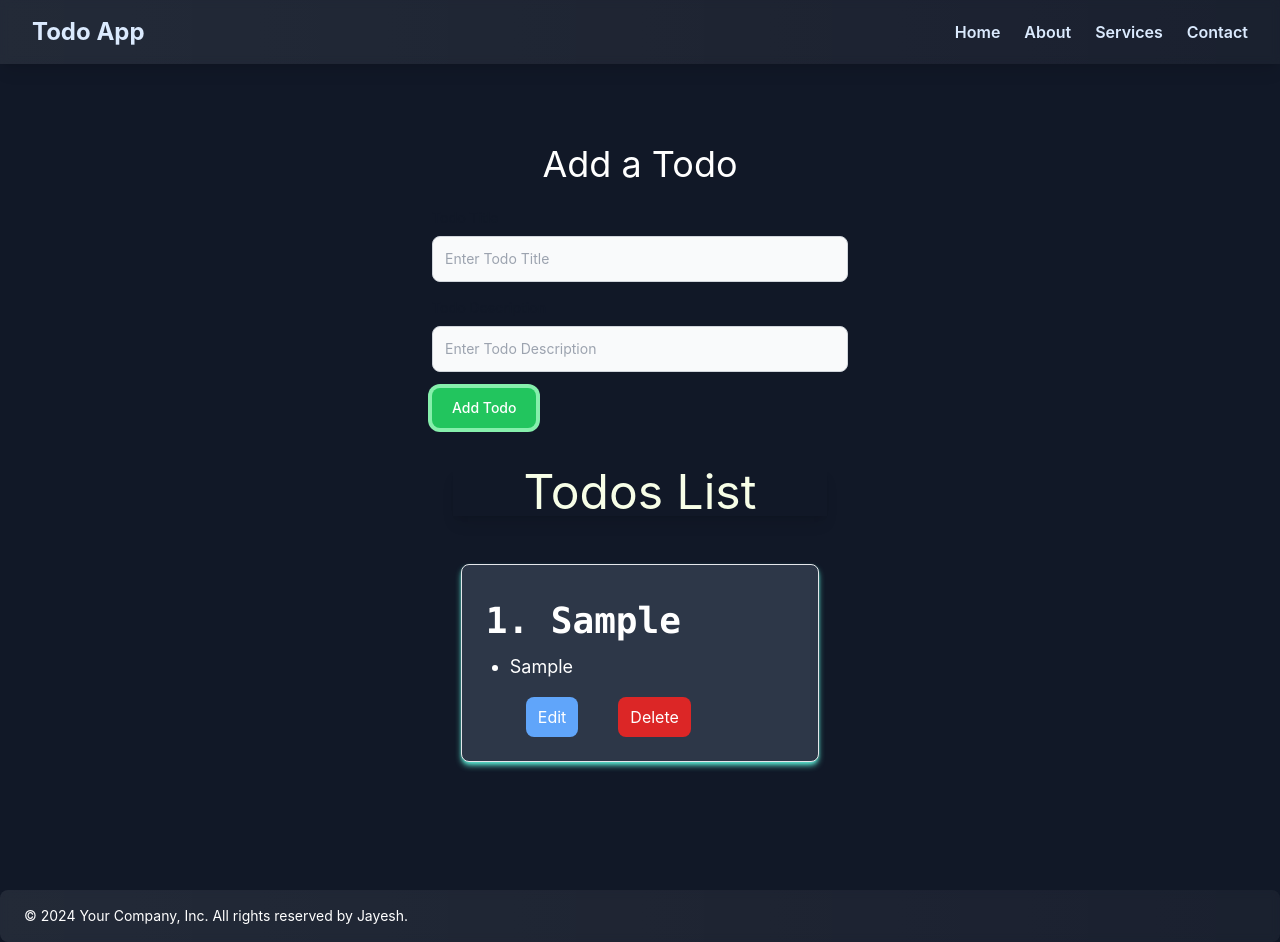
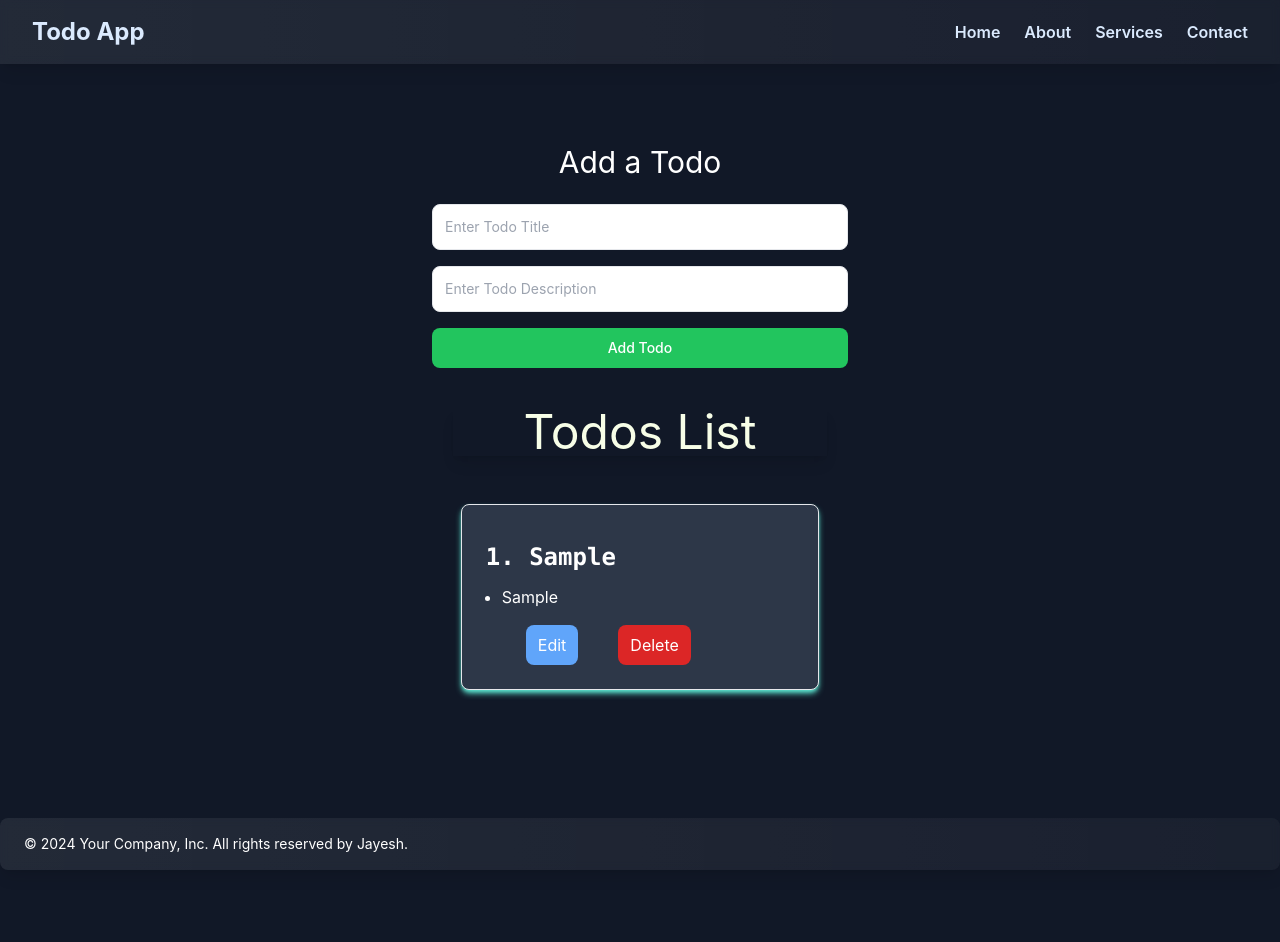
Before and after one commit to jayeshpal001/to-do-app, a React (Create React App) app: page / in a window 1280 px wide. Both pictures are taken after typing "Sample", "Sample" into the empty fields and a click on the button "Add Todo". After the commit the page ends 870 px from the top, so only its background shows below. Built offline with nearby package versions, Linux system fonts and the light colour scheme.

Commit message:
add new funality like add more description when i edit the previous one

```diff
--- a/src/App.js
+++ b/src/App.js
@@ -1,67 +1,44 @@
-import React, { useEffect } from "react";
+import React, { useEffect, useState } from "react";
 import Navbar from "./components/Navbar";
 import { Todos } from "./components/Todos";
 import { AddTodo } from "./components/AddTodo";
-import { useState } from "react";
 import { About } from "./components/About";
 import Footer from "./components/Footer";
 import { BrowserRouter as Router, Routes, Route } from "react-router-dom";
-// import { editableInputTypes } from "@testing-library/user-event/dist/utils";
+
 function App() {
-  let initTodo;
-  if (localStorage.getItem("todos") === null) {
-    initTodo = [];
-  } else {
-    initTodo = JSON.parse(localStorage.getItem("todos"));
-  }
-  const onEdit = (sno, updatedTitle, updatedDesc) => {
-    setTodos((prevTodos) => {
-      const edit = prevTodos.map((todo) =>
-        todo.sno === sno
-          ? { ...todo, title: updatedTitle, desc: updatedDesc }
-          : todo
-      );
-      localStorage.setItem("todos", JSON.stringify(edit));
-      return edit;
-    });
-  };
-
-  const onDelete = (todo) => {
-    setTodos((prevTodos) => {
-      const updatedTodos = prevTodos.filter((e) => e !== todo);
-      localStorage.setItem("todos", JSON.stringify(updatedTodos));
-      return updatedTodos;
-    });
-  };
-
-  const addTodo = (title, desc) => {
-    console.log("I am adding this todo", title, desc);
-    let sno;
-    if (todos.length === 0) {
-      sno = 1;
-    } else {
-      sno = todos[todos.length - 1].sno + 1;
-    }
-
-    const myTodo = {
-      sno: sno,
-      title: title,
-      desc: desc,
-    };
-    setTodos([...todos, myTodo]);
-    console.log(myTodo);
-  };
-
-  const [todos, setTodos] = useState(initTodo);
+  const [todos, setTodos] = useState(() => {
+    const savedTodos = localStorage.getItem("todos");
+    return savedTodos ? JSON.parse(savedTodos) : [];
+  });
 
   useEffect(() => {
     localStorage.setItem("todos", JSON.stringify(todos));
   }, [todos]);
 
+  const onEdit = (sno, updatedTitle, updatedDesc) => {
+    setTodos((prevTodos) =>
+      prevTodos.map((todo) =>
+        todo.sno === sno
+          ? { ...todo, title: updatedTitle, desc: Array.isArray(updatedDesc) ? updatedDesc : [updatedDesc] }
+          : todo
+      )
+    );
+  };
+
+  const onDelete = (todo) => {
+    setTodos((prevTodos) => prevTodos.filter((e) => e.sno !== todo.sno));
+  };
+
+  const addTodo = (title, desc) => {
+    let sno = todos.length === 0 ? 1 : todos[todos.length - 1].sno + 1;
+    const myTodo = { sno, title, desc: Array.isArray(desc) ? desc : [desc] };
+    setTodos([...todos, myTodo]);
+  };
+
   return (
     <Router>
       <div className="h-screen flex flex-col">
-        {/* Navbar at the top */}
         <Navbar />
         <Routes>
           <Route
--- a/src/components/AddTodo.js
+++ b/src/components/AddTodo.js
@@ -18,48 +18,15 @@ export const AddTodo = ({ addTodo }) => {
   return (
     <div className="mt-10 py-10 flex justify-center px-4">
       <div className="w-full sm:w-3/4 md:w-2/4 lg:w-1/3">
-        <h1 className="text-3xl md:text-4xl text-white text-center mb-6">
-          Add a Todo
-        </h1>
-        <form className="max-w-lg mx-auto" onSubmit={submit}>
-          <div className="mb-4">
-            <label
-              htmlFor="title"
-              className="block mb-2 text-sm font-medium text-gray-900 dark:text-white"
-            >
-              Todo Title
-            </label>
-            <input
-              value={title}
-              onChange={(e) => setTitle(e.target.value)}
-              type="text"
-              id="title"
-              className="w-full p-3 text-sm rounded-lg border border-gray-300 bg-gray-50 dark:bg-gray-700 dark:border-gray-600 dark:text-white focus:ring-blue-500 focus:border-blue-500"
-              placeholder="Enter Todo Title"
-            />
-          </div>
+        <h1 className="text-3xl text-white text-center mb-6">Add a Todo</h1>
+        <form onSubmit={submit}>
+          <input value={title} onChange={(e) => setTitle(e.target.value)} type="text" placeholder="Enter Todo Title"
+            className="w-full p-3 text-sm rounded-lg border mb-4"/>
 
-          <div className="mb-4">
-            <label
-              htmlFor="desc"
-              className="block mb-2 text-sm font-medium text-gray-900 dark:text-white"
-            >
-              Todo Description
-            </label>
-            <input
-              value={desc}
-              onChange={(e) => setDesc(e.target.value)}
-              type="text"
-              id="desc"
-              className="w-full p-3 text-sm rounded-lg border border-gray-300 bg-gray-50 dark:bg-gray-700 dark:border-gray-600 dark:text-white focus:ring-blue-500 focus:border-blue-500"
-              placeholder="Enter Todo Description"
-            />
-          </div>
+          <input value={desc} onChange={(e) => setDesc(e.target.value)} type="text" placeholder="Enter Todo Description"
+            className="w-full p-3 text-sm rounded-lg border mb-4"/>
 
-          <button
-            type="submit"
-            className="w-full sm:w-auto px-5 py-2.5 text-sm font-medium text-white bg-green-500 rounded-lg hover:bg-green-600 focus:ring-4 focus:outline-none focus:ring-green-300 dark:bg-green-700 dark:hover:bg-green-600 dark:focus:ring-green-800"
-          >
+          <button type="submit" className="w-full px-5 py-2.5 text-sm font-medium text-white bg-green-500 rounded-lg">
             Add Todo
           </button>
         </form>
--- a/src/components/TodoItems.js
+++ b/src/components/TodoItems.js
@@ -3,70 +3,71 @@ import React, { useState } from "react";
 export const TodoItems = ({ todo, onDelete, onEdit }) => {
   const [isEditing, setIsEditing] = useState(false);
   const [newTitle, setNewTitle] = useState(todo.title);
-  const [newDesc, setNewDesc] = useState(todo.desc);
+  const [newDesc, setNewDesc] = useState(todo.desc || []);
+  const [descInput, setDescInput] = useState("");
+
+  const addNewDescription = () => {
+    if (descInput.trim() !== "") {
+      setNewDesc([...newDesc, descInput]);
+      setDescInput("");
+    }
+  };
 
   const handleSave = () => {
     onEdit(todo.sno, newTitle, newDesc);
-    setIsEditing(false); // Exit edit mode after saving
+    setIsEditing(false);
   };
 
   return (
     <div className="flex justify-center items-center w-full p-2 mb-10">
-      <div
-        className="border shadow-teal-300 shadow-md w-[90vw] sm:w-4/5 md:w-3/5 p-6 rounded-lg mt-10 h-fit"
-        style={{
-          minWidth: "28vw",
-          backgroundColor: "#2d3748",
-          color: "#ffffff",
-        }}
-      >
+      <div className="border shadow-teal-300 shadow-md w-[90vw] sm:w-4/5 md:w-3/5 p-6 rounded-lg mt-10 h-fit"
+        style={{ minWidth: "28vw", backgroundColor: "#2d3748", color: "#ffffff" }}>
+
         {isEditing ? (
           <>
-            <input
-              type="text"
-              value={newTitle}
-              onChange={(e) => setNewTitle(e.target.value)}
-              className="text-black p-2 w-full mb-2"
-            />
-            <input
-              type="text"
-              value={newDesc}
-              onChange={(e) => setNewDesc(e.target.value)}
-              className="text-black p-2 w-full mb-2"
-            />
-            <button
-              className="bg-green-500 text-white rounded-lg px-3 py-2 mt-4 hover:bg-green-700 transition duration-300"
-              onClick={handleSave}
-            >
-              Save
-            </button>
-            <button
-              className="bg-gray-500 text-white rounded-lg px-3 py-2 mt-4 hover:bg-gray-700 transition duration-300 ml-2"
-              onClick={() => setIsEditing(false)}
-            >
-              Cancel
-            </button>
+            <input type="text" value={newTitle} onChange={(e) => setNewTitle(e.target.value)}
+              className="text-black p-2 w-full mb-2" />
+
+            {newDesc.map((desc, index) => (
+              <input key={index} type="text" value={desc}
+                onChange={(e) => {
+                  const updatedDesc = [...newDesc];
+                  updatedDesc[index] = e.target.value;
+                  setNewDesc(updatedDesc);
+                }}
+                className="text-black p-2 w-full mb-2"
+              />
+            ))}
+
+            <input type="text" placeholder="Add new description..." value={descInput}
+              onChange={(e) => setDescInput(e.target.value)}
+              className="text-black p-2 w-full mb-2" />
+
+            <button className="bg-green-500 text-white rounded-lg px-3 py-2 mt-4 hover:bg-green-700"
+              onClick={addNewDescription}>+ Add Desc</button>
+
+            <button className="bg-blue-500 text-white rounded-lg px-3 py-2 mt-4 hover:bg-blue-700 ml-2"
+              onClick={handleSave}>Save</button>
+
+            <button className="bg-gray-500 text-white rounded-lg px-3 py-2 mt-4 hover:bg-gray-700 ml-2"
+              onClick={() => setIsEditing(false)}>Cancel</button>
           </>
         ) : (
           <>
-            <h3 className="text-2xl sm:text-3xl md:text-4xl font-mono font-extrabold py-3">
-              {todo.sno}. {todo.title}
-            </h3>
-            <ul className="list-disc text-base sm:text-lg px-4 sm:px-6 ">
-              <li>{todo.desc}</li>
+            <h3 className="text-2xl font-mono font-extrabold py-3">{todo.sno}. {todo.title}</h3>
+            <ul className="list-disc px-4">
+              {Array.isArray(todo.desc) && todo.desc.length > 0 ? (
+                todo.desc.map((desc, index) => <li key={index}>{desc}</li>)
+              ) : (
+                <li>No description available</li>
+              )}
             </ul>
-            <button
-              className="mx-10 bg-blue-400 text-white rounded-lg px-3 py-2 mt-4 hover:bg-blue-700 transition duration-300"
-              onClick={() => setIsEditing(true)}
-            >
-              Edit
-            </button>
-            <button
-              className="bg-red-600 text-white rounded-lg px-3 py-2 mt-4 hover:bg-red-700 transition duration-300"
-              onClick={() => onDelete(todo)}
-            >
-              Delete
-            </button>
+
+            <button className="mx-10 bg-blue-400 text-white rounded-lg px-3 py-2 mt-4 hover:bg-blue-700"
+              onClick={() => setIsEditing(true)}>Edit</button>
+
+            <button className="bg-red-600 text-white rounded-lg px-3 py-2 mt-4 hover:bg-red-700"
+              onClick={() => onDelete(todo)}>Delete</button>
           </>
         )}
       </div>
--- a/src/components/Todos.js
+++ b/src/components/Todos.js
@@ -1,16 +1,16 @@
-import React from 'react';
-import { TodoItems } from './TodoItems';
+import React from "react";
+import { TodoItems } from "./TodoItems";
 
 export const Todos = ({ todos, onDelete, onEdit }) => {
   return (
     <div>
-      <h1 className="text-5xl text-lime-50  text-center shadow-lg">Todos List</h1>
+      <h1 className="text-5xl text-lime-50 text-center shadow-lg">Todos List</h1>
       {todos.length === 0 ? (
         <p className="text-red-500 text-2xl text-center mt-5">No Todos to display</p>
       ) : (
-        todos.map((items) => {
-          return(<TodoItems todo={items} key={items.sno} onDelete={onDelete} onEdit={onEdit}/>)
-        })
+        todos.map((items) => (
+          <TodoItems todo={items} key={items.sno} onDelete={onDelete} onEdit={onEdit} />
+        ))
       )}
     </div>
   );
```
